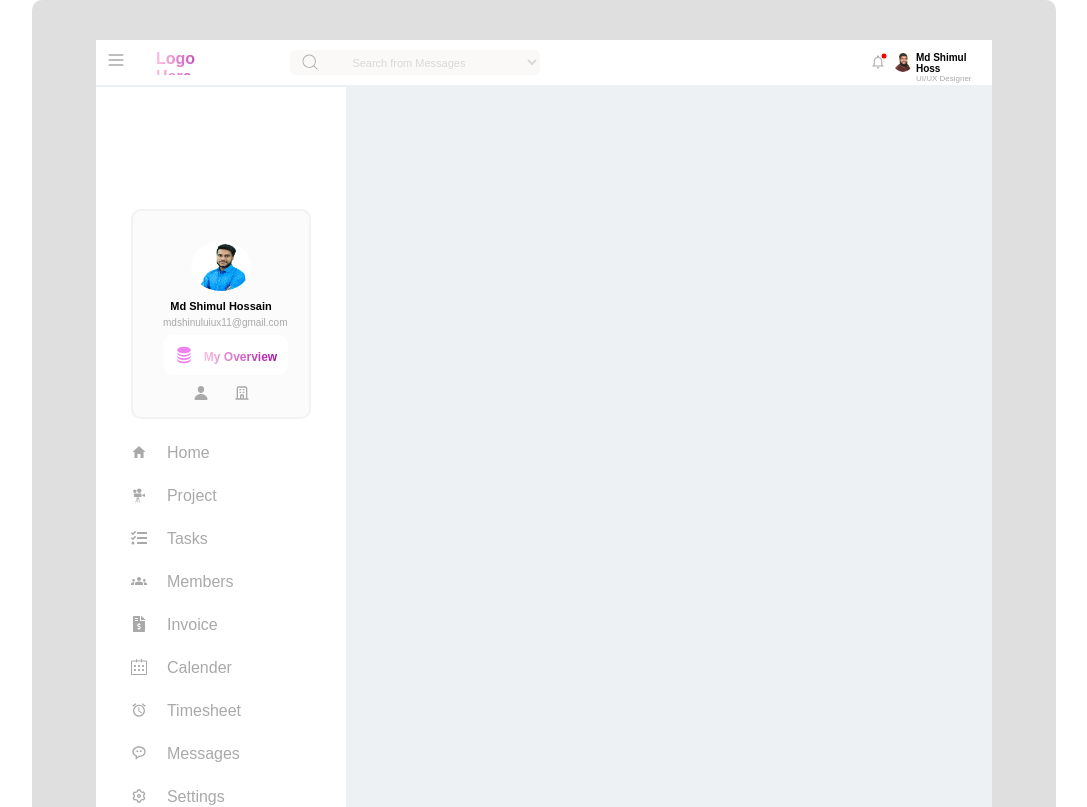
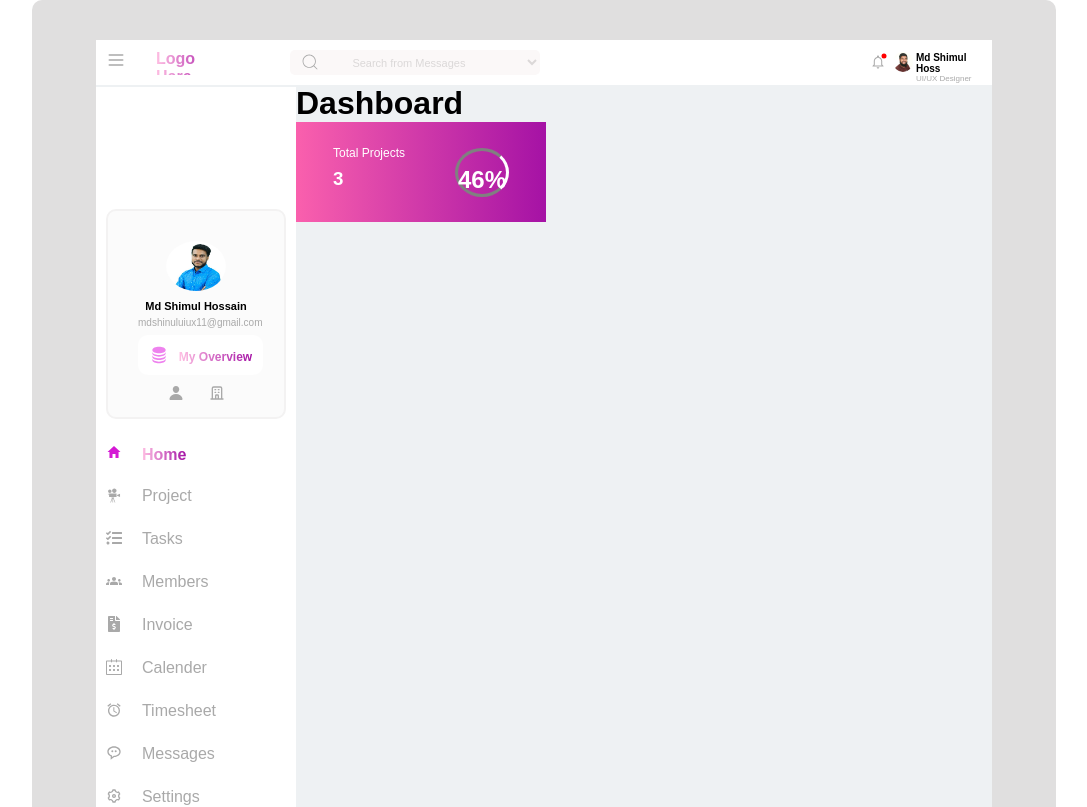
Before and after one commit to dantocome/reacttype-dashboard, a React (Vite) app: page / in a window 1280 px wide. Shown: the top 807 px of the page, without its empty margins (96-1183 px from the left). Built offline with nearby package versions, Linux system fonts and the light colour scheme.

Commit message:
all added files

```diff
--- a/src/components/Header.tsx
+++ b/src/components/Header.tsx
@@ -83,7 +83,7 @@ const Header = () => {
           </div>
 
           <ul className='icons'>
-          <li><a href="">< IoMdHome/>Home</a></li>
+          <div className="hmcolor"><li ><a href=""><  IoMdHome className='hom'/> <span className='hms'>Home</span></a></li></div>
            <li><a href=""><GiFilmProjector/>Project</a></li>
            <li><a href="">< FaTasks/>Tasks</a></li>
            <li><a href="">< MdGroups/>Members</a></li>
@@ -95,6 +95,23 @@ const Header = () => {
           </ul>
 
         </div>
+        <div className="sections">
+          <div className="board">
+          <h1>Dashboard</h1>
+          <div className="rating">
+            <div className="rating-1">
+              <div className="rank-one">
+              <p className='total'>Total Projects</p>
+              <h3>3</h3>
+              </div>
+              <div className="percent">
+              <h2>46%</h2>
+              </div>
+
+            </div>
+          </div>
+          </div>
+        </div>
       </div>
       </div>
 
--- a/src/components/component.css
+++ b/src/components/component.css
@@ -153,7 +153,7 @@ h6{
 
 .sidebar{
     background-color: white;
-    width: 250px;
+    width: 200px;
     height: 132vh;
     margin-top: 1.5px;
     display: flex;
@@ -175,6 +175,15 @@ h6{
     color: darkgrey;
 
 }
+ul li span{
+    display: flex;
+    gap: 20px;
+    margin-left: -30px;
+    font-weight: 600;
+
+
+}
+
 li a{
     margin: 25px;
 }
@@ -207,3 +216,51 @@ li a{
     gap: 25px;
     margin-top: 10px;
 }
+.hom{
+    color: rgb(212, 25, 212);
+    position: relative;
+}
+.hms{
+    background: linear-gradient(to right, rgb(255, 192, 227), rgb(165, 18, 165));
+    -webkit-background-clip: text;
+    -webkit-text-fill-color: transparent;
+    position: relative;
+
+}
+.hmcolor{
+
+}
+.Hero-container{
+   display: flex;
+}
+
+h2{
+    margin-top: 15px;
+}
+h3{
+    line-height: 2;
+    color: white;
+}
+.rating-1{
+    background: linear-gradient(to right, rgb(250, 96, 173), rgb(165, 18, 165));
+    width: 250px;
+    height: 100px;
+    display: flex;
+    gap: 50px;
+    align-items: center;
+    justify-content: center;
+}
+.total{
+    font-size: 12px;
+    color: white;
+}
+h2{
+    color: white;
+}
+ .percent{
+    border: 3px solid gray;
+    border-radius: 100%;
+    border-right: 2px solid white;
+    border-right-width: 3px;
+    border-
+ }
```
